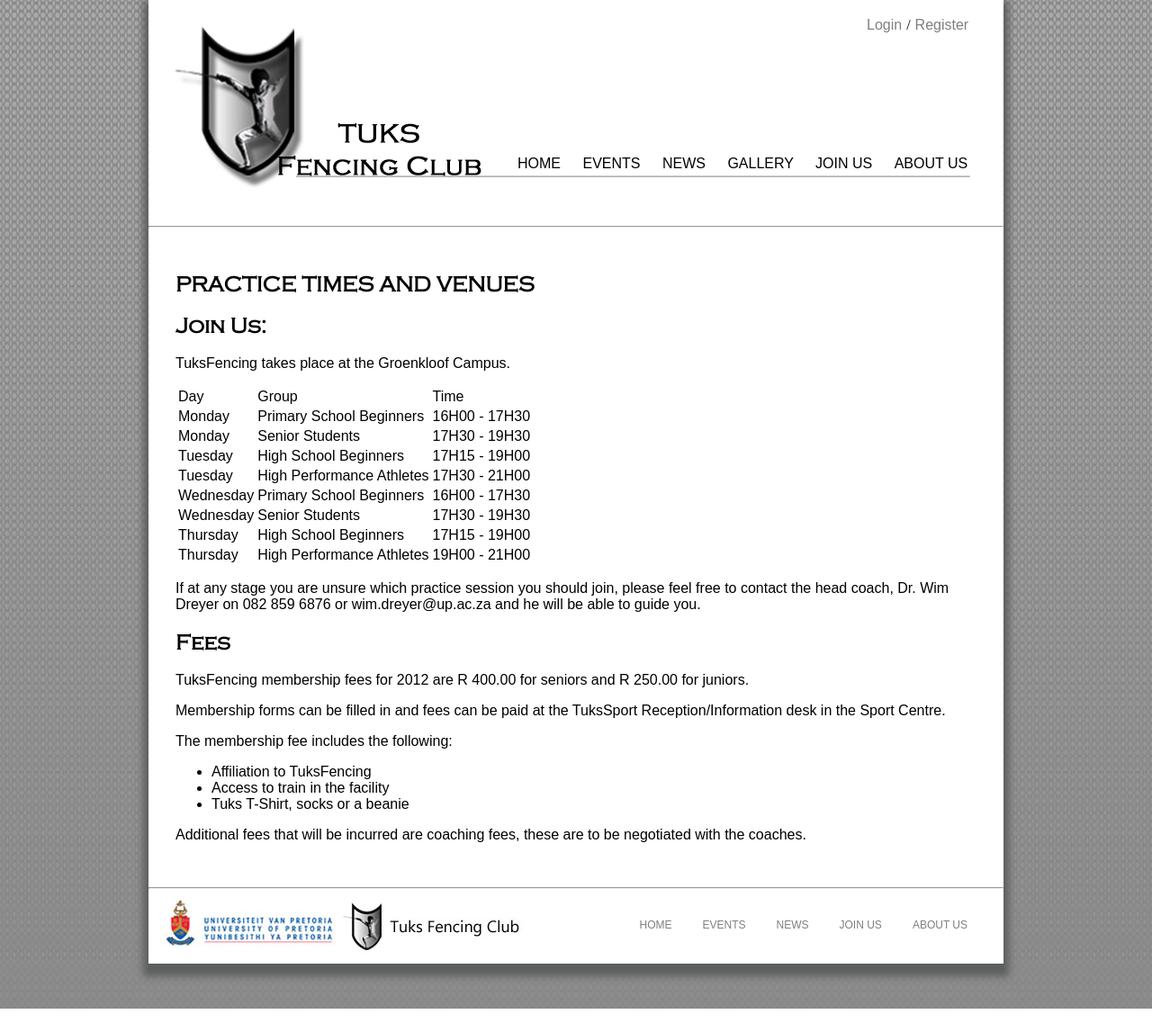
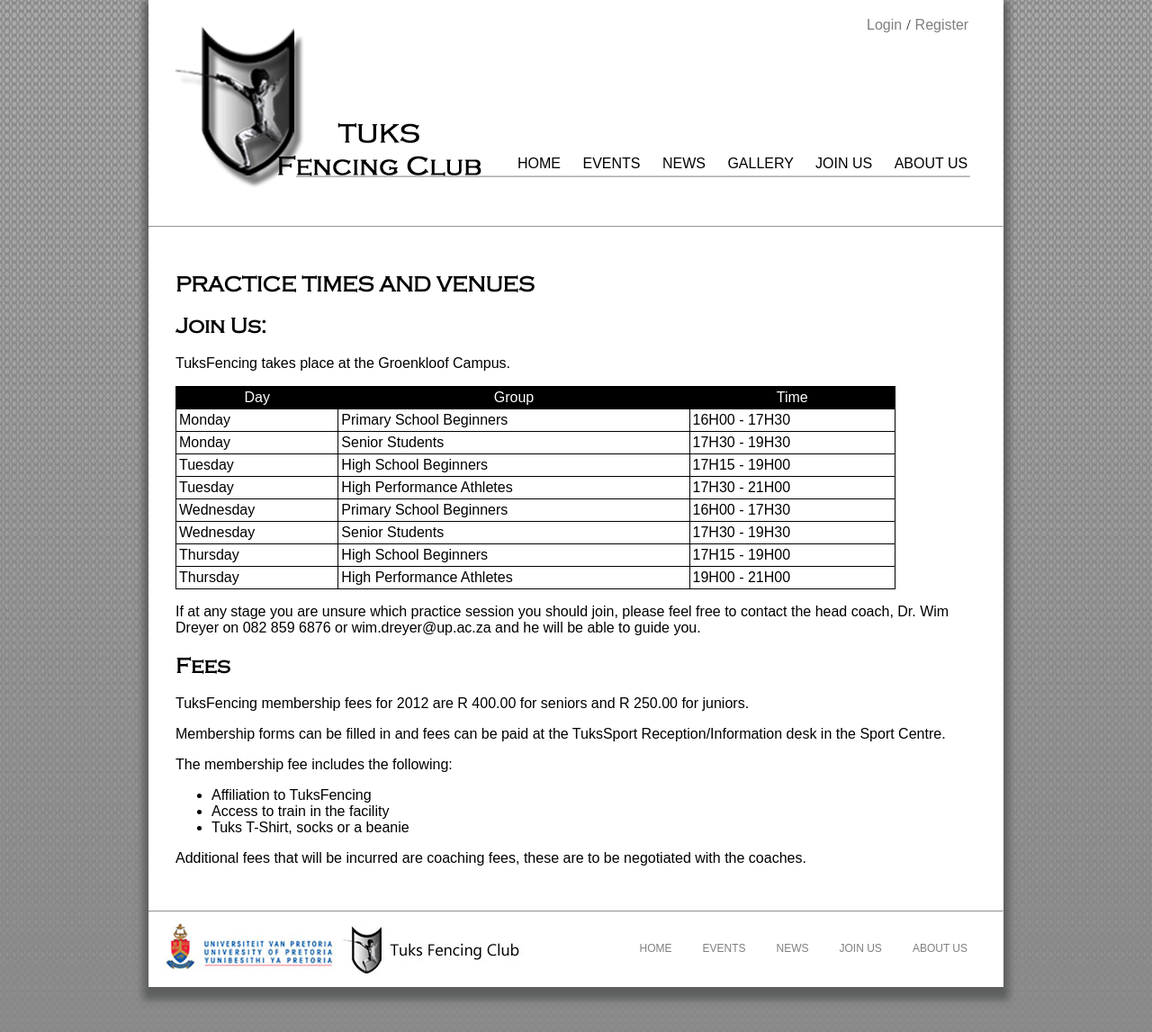
Before and after one commit to Ivan-du-toit/tuks-fencing, a CodeIgniter app: page /tuks/index.php/web/join_us in a window 1280 px wide. Shown: the part 51-1198 px from the top of the page at 90% size. Before the commit the page ends 1172 px from the top, so only its background shows below. Run offline with CodeIgniter, Linux system fonts and the light colour scheme; some libraries are stand-ins or nearby versions; some web fonts are replaced.

Commit message:
Added some styling to the tables on the site

```diff
--- a/css/main_style.css
+++ b/css/main_style.css
@@ -305,3 +305,19 @@ body {
 #create_event_table {
 	margin-top:40px;
 }
+
+thead > tr > td {
+	color : white;
+	background-color:black;
+	text-align: center;
+}
+
+td {
+	border: 1px solid black;
+	padding: 3px;
+}
+
+table {
+	border-collapse:collapse;
+	width: 800px;
+}
```
